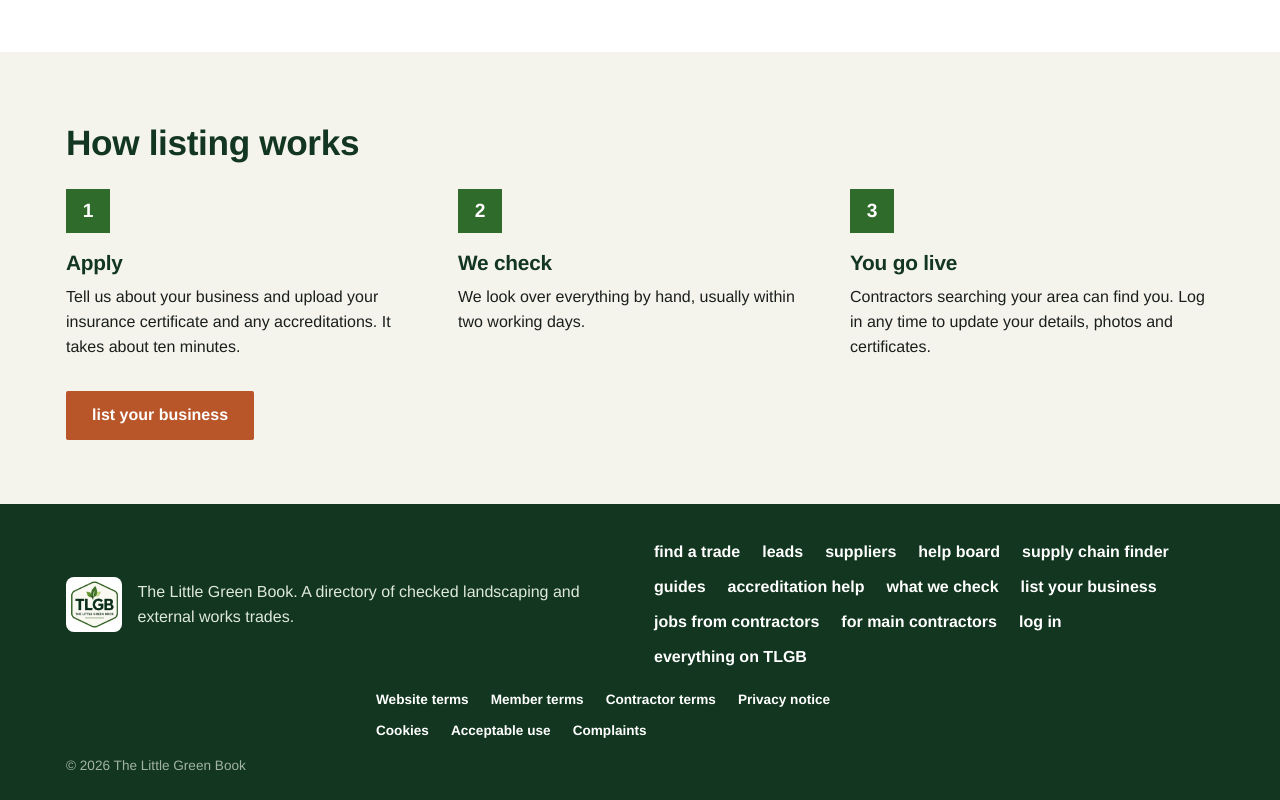
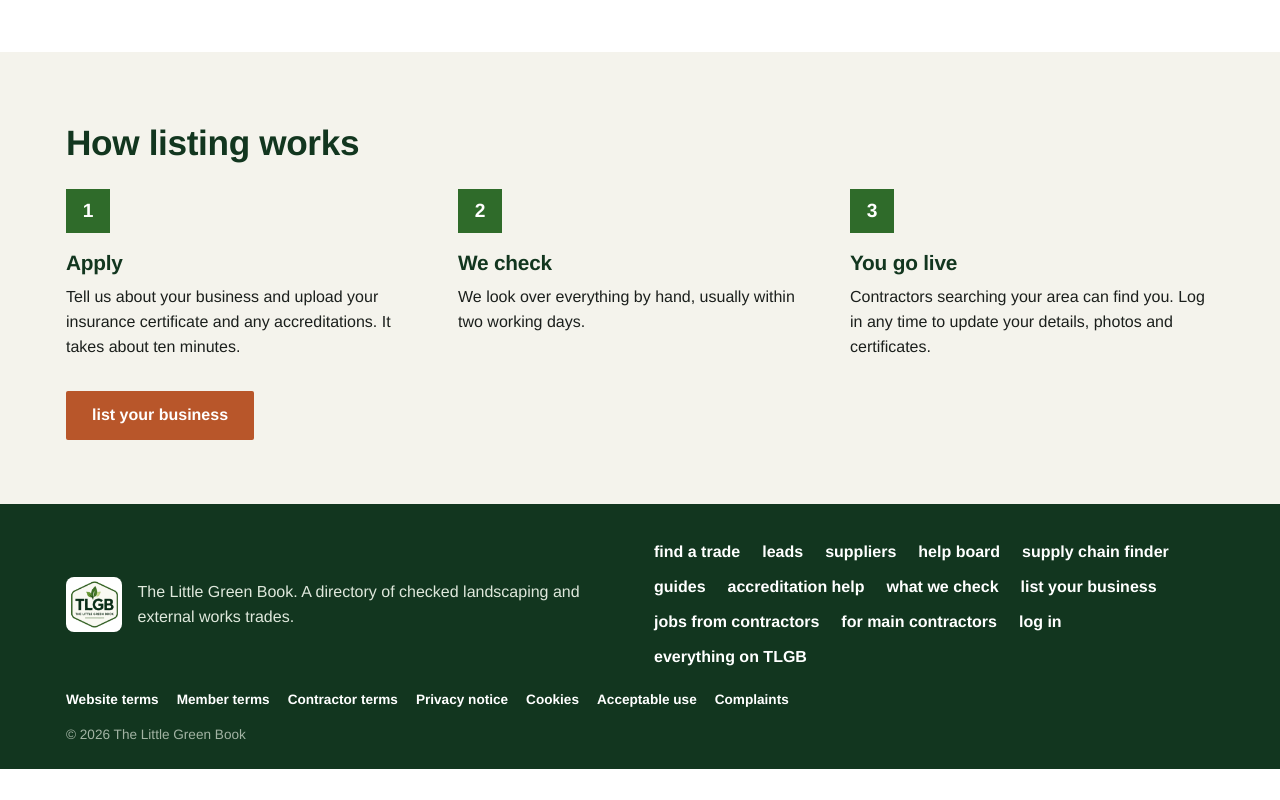
Before and after one commit to WrightL67uk/TLGB, a Next.js app: page / in a window 1280 px wide. Shown: the part 2130-2930 px from the top of the page. After the commit the page ends 2899 px from the top, so only its background shows below. Built offline with nearby package versions, Linux system fonts and the light colour scheme; no server answers.

Commit message:
Line up footer legal links
Co-Authored-By: Claude Opus 5.5 <noreply@anthropic.com>
Claude-Session: https://claude.ai/code/session_01Xhv3qBm4ABS5gYQupJbbZR

```diff
--- a/app/globals.css
+++ b/app/globals.css
@@ -20,7 +20,7 @@ h2 { font-size: 1.15rem; margin: 0 0 12px; }
 .util-in { max-width: 1180px; margin: 0 auto; display: flex; flex-wrap: wrap; justify-content: flex-end; padding: 0 16px; }
 .util-b { color: #fff; text-decoration: none; font-weight: 600; padding: 9px 26px; font-size: .95rem; }
 .util-rust { background: var(--rust); } .util-green { background: var(--green); } .util-teal { background: var(--teal); }
-.foot-legal { max-width: 1180px; margin: 0 auto; padding: 0 16px 14px; display: flex; flex-wrap: wrap; gap: 6px 18px; }
+.foot nav.foot-legal { max-width: 1180px; margin: 0 auto; padding: 0 16px 14px; display: flex; flex-wrap: wrap; justify-content: flex-start; gap: 6px 18px; }
 .foot-legal a { font-weight: 400; font-size: .85rem; color: #dfe8dc; }
 .util-b:hover { filter: brightness(1.1); }
 .top { background: #fff; border-bottom: 1px solid var(--line); }
```
